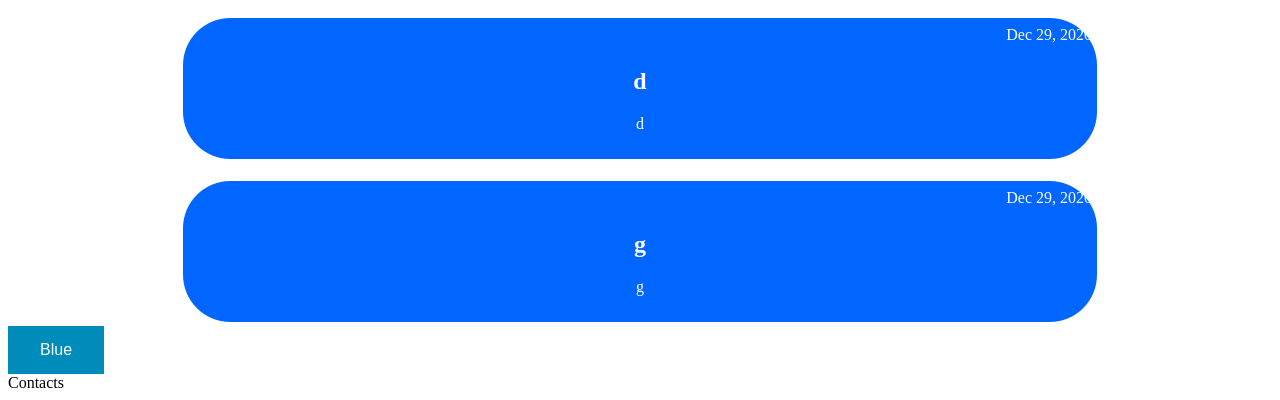
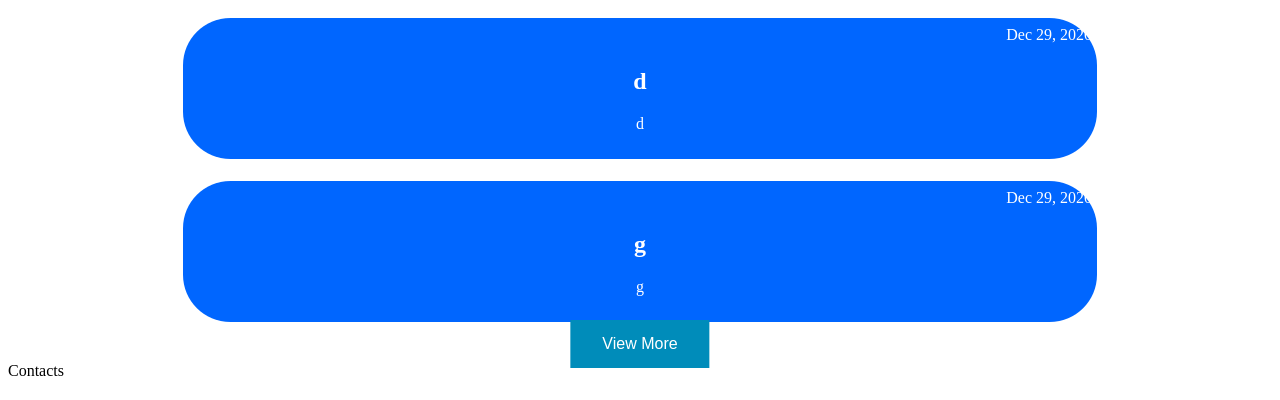
Before and after one commit to ShaneWD/ToDo, a Django app: page / in a window 1280 px wide. Shown: the part 676-1076 px from the top of the page. After the commit the page ends 1052 px from the top, so only its background shows below. Run offline with Django 3.2, Linux system fonts and the light colour scheme; data comes from the database, SQL or seed files in the repository.

Commit message:
centered button

```diff
--- a/main/templates/main/home.html
+++ b/main/templates/main/home.html
@@ -40,7 +40,14 @@
 
         </main>
         <footer>
-            <button class="button button2">Blue</button>
+        <br/>
+            <div class = "container">
+                <div class = "center">
+                    <button class="button button2">View More</button>
+                </div>
+            </div>
+
+
             <br/>
             <p1>Contacts</p1>
         </footer>
--- a/static/CSS/style.css
+++ b/static/CSS/style.css
@@ -48,3 +48,12 @@ font-size: 16px;
 
 .button1 {background-color: #4CAF50;} /* Green */
 .button2 {background-color: #008CBA;} /* Blue */
+
+.center {
+    margin: 0;
+    position: absolute;
+    top: 50%;
+    left: 50%;
+    -ms-transform: translate(-50%, -50%);
+    transform: translate(-50%, -50%);
+  }
```
